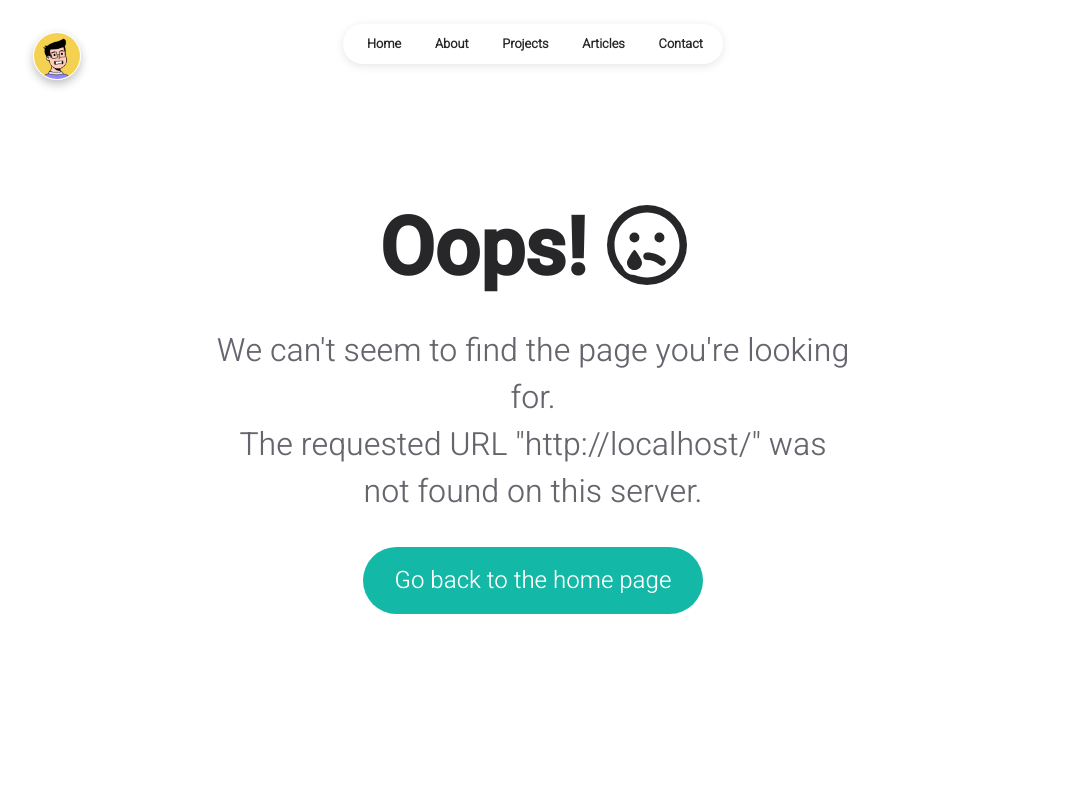
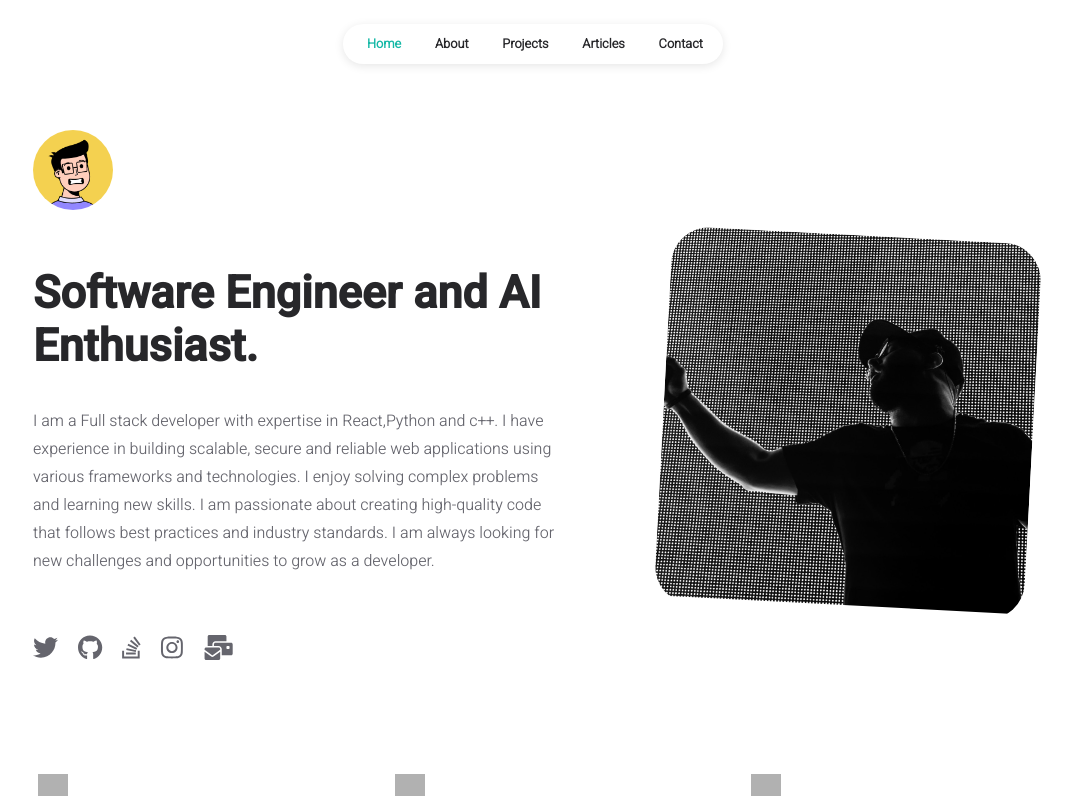
Before and after one commit to n-pathipaka/website, a React (Create React App) app: page / in a window 1280 px wide. Before the commit this address had no page. Shown: the top 800 px of the page, without its empty margins (107-1179 px from the left). Built offline with nearby package versions, Linux system fonts and the light colour scheme; grey boxes are pictures that could not be loaded.

Commit message:
Pushing the code

```diff
--- a/package.json
+++ b/package.json
@@ -1,5 +1,5 @@
 {
-	"homepage": "http://n-pathipaka.github.io",
+	"homepage": "http://n-pathipaka.github.io/website",
 	"name": "website",
 	"version": "1.1.0",
 	"description": "Personal Portfolio",
--- a/src/App.js
+++ b/src/App.js
@@ -23,7 +23,7 @@ function App() {
 	return (
 		<div className="App">
 			<Routes>
-				<Route path="/website" element={<Homepage />} />
+				<Route path="/" element={<Homepage />} />
 				<Route path="/about" element={<About />} />
 				<Route path="/projects" element={<Projects />} />
 				<Route path="/articles" element={<Articles />} />
```
Also changed, not shown: 7 other files (tests, documents, lock files or other folders).
